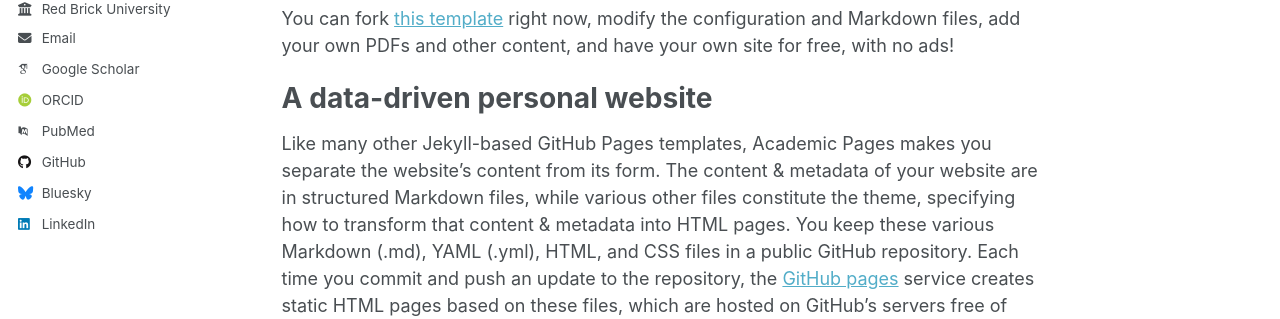
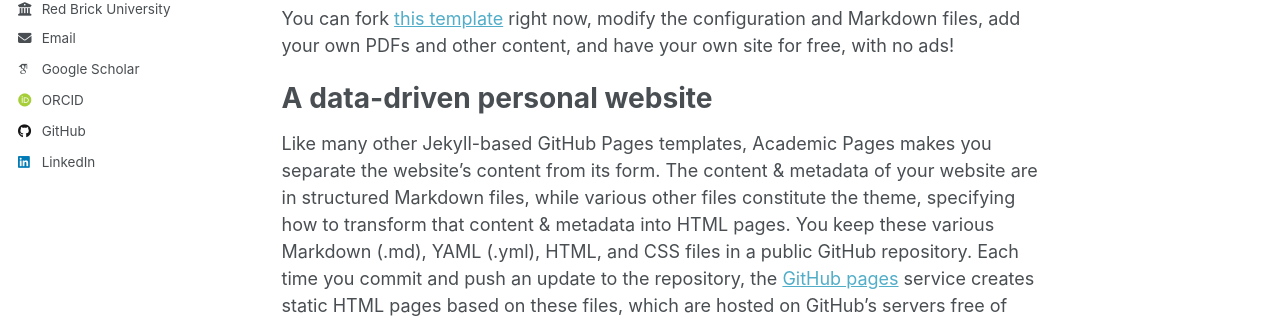
Before and after one commit to Tahsinmullick/Tahsinmullick.github.io, a Jekyll site: the page built from _pages/about.md, in a window 1280 px wide. Shown: the part 404-723 px from the top of the page. Built offline with Jekyll 4.4.1, drawn with Linux system fonts in a browser that asks for light colours; some web fonts are replaced; a script that is not in the unit is left out.

Commit message:
update on links

```diff
--- a/_config.yml
+++ b/_config.yml
@@ -39,7 +39,7 @@ author:
   impactstory      : # URL
   orcid            : "https://orcid.org/0000-0002-2695-3809"
   semantic         : # URL
-  pubmed           : "https://www.ncbi.nlm.nih.gov/pubmed/?term=john+snow"
+  pubmed           : #"https://www.ncbi.nlm.nih.gov/pubmed/?term=john+snow"
   researchgate     : # URL
   scopus           : # URL
 
@@ -53,7 +53,7 @@ author:
 
   # Social media
   artstation       : # Username
-  bluesky          : "bsky.app" # Replace this with you Bluesky username
+  bluesky          : #"bsky.app" # Replace this with you Bluesky username
   facebook         : # Username
   flickr           : # Username
   foursquare       : # Username
```
